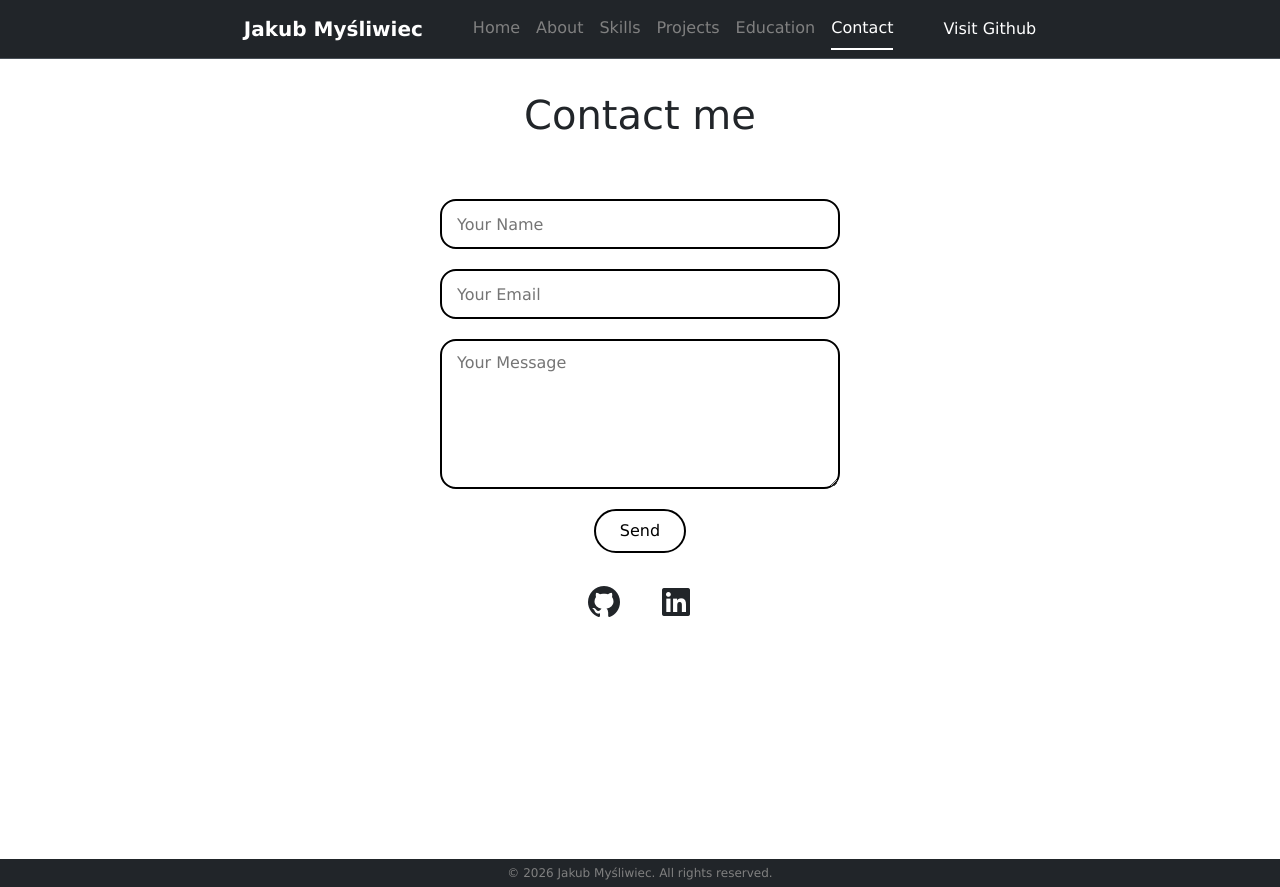
After one commit to mysliwego/Portfolio, a Flask app: page /contact in a window 1280 px wide. The commit adds this page. Run offline with Flask 3, Linux system fonts and the light colour scheme; some libraries are stand-ins or nearby versions.

Commit message:
Build Contact page layout

```diff
--- a/app.py
+++ b/app.py
@@ -18,5 +18,9 @@ def skills():
 def projects():
     return render_template("projects.html")
 
+@app.route("/contact")
+def contact():
+    return render_template("contact.html")
+
 if __name__ == "__main__":
     app.run(debug=1)
--- a/static/styles.css
+++ b/static/styles.css
@@ -268,3 +268,42 @@ span {
     padding: 4px;
     color: white;
 }
+.contact-container {
+    display: flex;
+    align-items: center;
+    justify-content: center;
+}
+.contact-form {
+    display: flex;
+    flex-direction: column;
+    align-items: center;
+    gap: 20px;
+}
+.contact-inputs {
+    width: 400px;
+    height: 50px;
+    border-radius: 1rem;
+    border: 2px solid black;
+}
+.contact-container textarea {
+    height: 150px;
+    padding-top: 10px;
+    padding-left: 15px;
+}
+.contact-container input {
+    padding-left: 15px;
+}
+.contact-container button {
+    background-color: white;
+}
+.contact {
+    padding-top: 2rem;
+}
+.contact .title {
+    text-align: center;
+    align-self: center;
+    padding-bottom: 1rem;
+}
+.contact .socials {
+    padding-top: 3rem;
+}
--- /dev/null
+++ b/templates/contact.html
@@ -0,0 +1,27 @@
+{% extends "layout.html" %}
+
+{% block title %}Contact{% endblock %}
+
+{% block content %}
+    <section class="contact">
+        <div class="contact-container">
+            <form action="" class="contact-form">
+                <div class="title">
+                    <h1 class="title">Contact me</h1>
+                </div>
+                <input type="text" name="name" placeholder="Your Name" class="contact-inputs" required>
+                <input type="email" name="email" placeholder="Your Email" class="contact-inputs" required>
+                <textarea name="message" placeholder="Your Message" class="contact-inputs" required></textarea>
+                <button class="button" type="submit">Send</button>
+                <div class="socials">
+                    <a href="https://github.com/mysliwego" target="_blank">
+                        <i class="fa-brands fa-github"></i>
+                    </a>
+                    <a href="https://www.linkedin.com/in/j-mysliwiec/" target="_blank">
+                        <i class="fa-brands fa-linkedin"></i>
+                    </a>
+                </div>
+            </form>
+        </div>
+    </section>
+{% endblock %}
--- a/templates/layout.html
+++ b/templates/layout.html
@@ -35,7 +35,7 @@
                 <a class="nav-link" href="#">Education</a>
             </li>
             <li class="nav-item">
-                <a class="nav-link" href="#">Contact</a>
+                <a class="nav-link {% if request.endpoint == 'contact' %}active{% endif %}" href="{{ url_for('contact') }}">Contact</a>
             </li>
             </ul>
 
```
